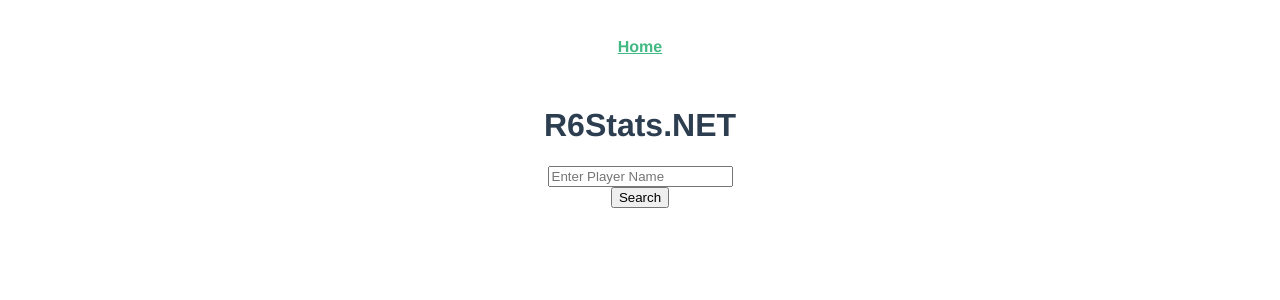
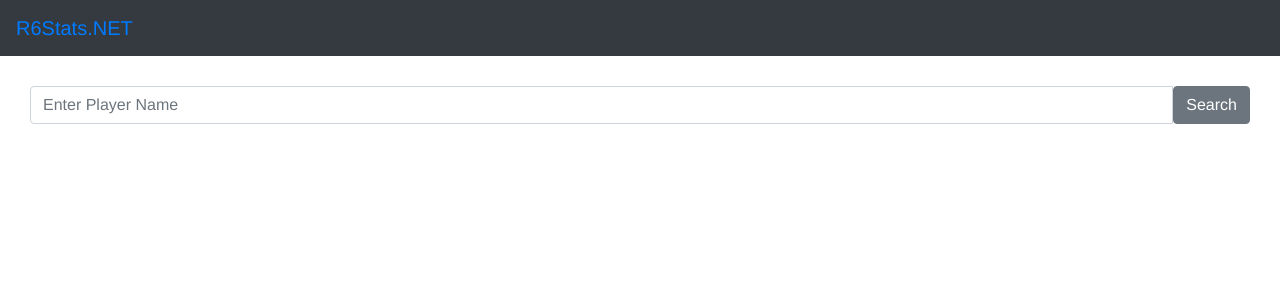
Before and after one commit to LouisWhite15/R6Stats.NET, a Vue app in the folder R6Stats.NET/client-app/: page / in a window 1280 px wide. Shown: the top 300 px of the page. Built offline with nearby package versions, Linux system fonts and the light colour scheme.

Commit message:
bootstrapvue now working

```diff
--- a/R6Stats.NET/client-app/src/App.vue
+++ b/R6Stats.NET/client-app/src/App.vue
@@ -1,7 +1,10 @@
 <template>
   <div id="app">
     <div id="nav">
-      <router-link to="/">Home</router-link>
+      <b-navbar toggleable="lg" type="dark" variant="dark">
+        <b-navbar-brand href="#"><router-link to="/">R6Stats.NET</router-link></b-navbar-brand>
+        <b-navbar-toggle target="nav-collapse"></b-navbar-toggle>
+      </b-navbar>
     </div>
     <router-view />
   </div>
@@ -15,17 +18,4 @@
   text-align: center;
   color: #2c3e50;
 }
-
-#nav {
-  padding: 30px;
-
-  a {
-    font-weight: bold;
-    color: #2c3e50;
-
-    &.router-link-exact-active {
-      color: #42b983;
-    }
-  }
-}
 </style>
--- a/R6Stats.NET/client-app/src/components/PlayerData.vue
+++ b/R6Stats.NET/client-app/src/components/PlayerData.vue
@@ -21,5 +21,4 @@
         return this.data;
     }
 }
-
 </script>
--- a/R6Stats.NET/client-app/src/components/Results.vue
+++ b/R6Stats.NET/client-app/src/components/Results.vue
@@ -3,12 +3,12 @@
     <div v-if="results.totalResults === 0">
       No results found.
     </div>
-    <div class="card" v-for="item in results.playerResults" :key="item.playerId">
-      <div class="card-body">
-        <h5 class="card-title">{{item.playerName}}</h5>
-        <p class="card-text" v-html="`Current MMR: ${item.currentMmr}<br>Current Rank: ${item.currentRank}`"></p>
-      </div>
-    </div>
+    <b-card v-for="item in results.playerResults" :key="item.playerId">
+      <b-card-body>
+        <b-card-title>{{item.playerName}}</b-card-title>
+        <b-card-text v-html="`Current MMR: ${item.currentMmr}<br>Current Rank: ${item.currentRank}`"></b-card-text>
+      </b-card-body>
+    </b-card>
   </div>
 </template>
 
--- a/R6Stats.NET/client-app/src/components/Search.vue
+++ b/R6Stats.NET/client-app/src/components/Search.vue
@@ -1,39 +1,18 @@
 <template>
-  <b-form inline class="d-flex justify-content-center">
-    <!-- Bug in bootstrap-vue - need div around input or button disappears -->
-    <div class="col-md-6 col-8 pl-0">
-      <b-input v-model="term" class="w-100 mr-sm-2" type="text" placeholder="Enter Player Name"/>
-    </div>
-    <b-button class="my-2 my-sm-0" @click="search()">Search</b-button>
-  </b-form>
+  <b-input-group inline class="d-flex justify-content-center">
+    <b-form-input v-model="term" type="text" placeholder="Enter Player Name"/>
+    <b-button @click="search()">Search</b-button>
+  </b-input-group>
 </template>
 
 <script lang="ts">
-  import { Component, Vue, Provide } from 'vue-property-decorator'
+  import { Component, Vue, Provide } from 'vue-property-decorator';
+
   @Component
   export default class Search extends Vue {
-    @Provide()
-    term = '';
+    @Provide() term = '';
     search() {
       this.$emit('search', this.term);
     }
   }
 </script>
-
-<!-- Add "scoped" attribute to limit CSS to this component only -->
-<style scoped lang="scss">
-h3 {
-  margin: 40px 0 0;
-}
-ul {
-  list-style-type: none;
-  padding: 0;
-}
-li {
-  display: inline-block;
-  margin: 0 10px;
-}
-a {
-  color: #42b983;
-}
-</style>
--- a/R6Stats.NET/client-app/src/main.ts
+++ b/R6Stats.NET/client-app/src/main.ts
@@ -5,6 +5,8 @@
 import { BootstrapVue, IconsPlugin } from 'bootstrap-vue';
 import axios from 'axios'
 import VueAxios from 'vue-axios'
+import 'bootstrap/dist/css/bootstrap.css'
+import 'bootstrap-vue/dist/bootstrap-vue.css'
 
 // Install BootstrapVue
 Vue.use(BootstrapVue)
--- a/R6Stats.NET/client-app/src/views/Home.vue
+++ b/R6Stats.NET/client-app/src/views/Home.vue
@@ -1,19 +1,18 @@
 <template>
   <div id="home">
-    <h1>R6Stats.NET</h1>
-    <div class="container-fluid">
-      <div class="row mx-auto">
+    <div class="container-fluid" style="padding:30px">
+      <div>
         <!-- Search section -->
-        <section class="col-sm-12">
+        <section>
           <search @search="onSearch"></search>
         </section>
         <br/>
         <!-- Loading section -->
-        <div v-if="loading" class="spinner-border" role="status">
-            <span class="sr-only">Loading...</span>
+        <div class="d-flex justify-content-center mb-3" v-if="loading">
+          <b-spinner type="grow" label="Loading..." v-for="spinner in [1,2,3]" :key=spinner></b-spinner>
         </div>
         <!-- Results section -->
-        <section class="results">
+        <section>
           <results :data="results"></results>
         </section>
       </div>
```
